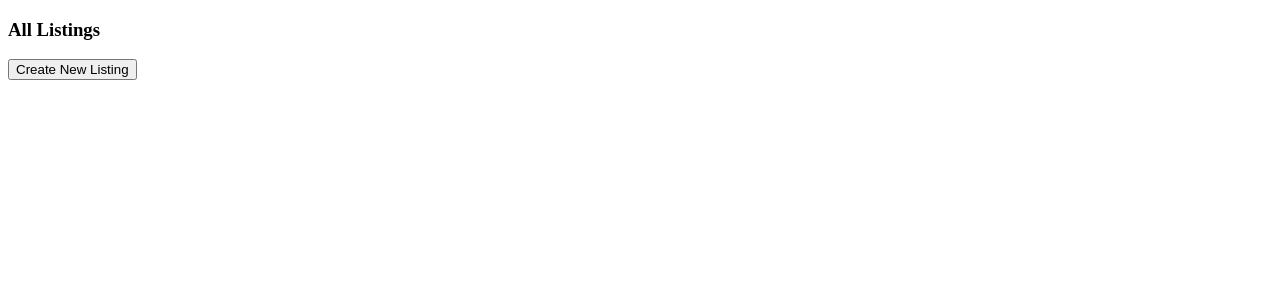
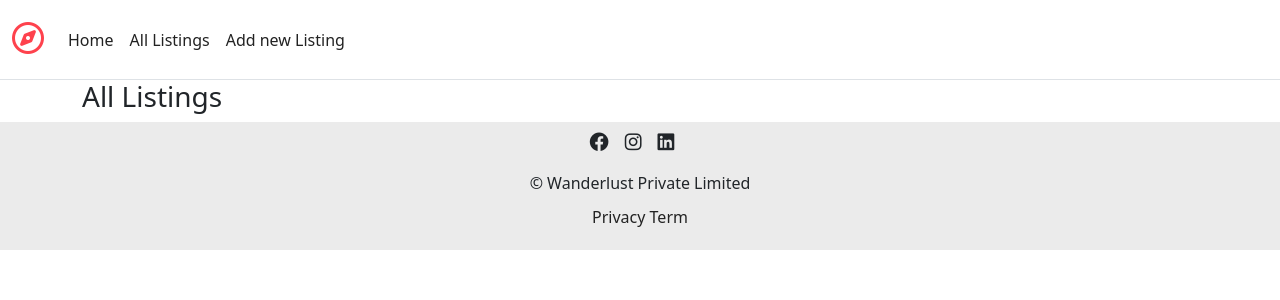
Before and after one commit to Santosh-Kumar45/Mern-Backened, a Node server app: page /listings in a window 1280 px wide. Shown: the top 300 px of the page. Run offline with Node 20, Linux system fonts and the light colour scheme; data that the repository does not hold is empty; some libraries are stand-ins or nearby versions.

Commit message:
stylling index

```diff
--- a/MAJORPROJECT/app.js
+++ b/MAJORPROJECT/app.js
@@ -4,6 +4,7 @@ const mongoose = require("mongoose");
 const Listing = require("./models/listing.js");
 const path = require("path");
 const methodOverride = require("method-override");
+const ejsMate=require("ejs-mate");
 
 const MONGO_URL = "mongodb://127.0.0.1:27017/wanderlust";
 
@@ -23,7 +24,8 @@ app.set("view engine", "ejs");
 app.set("views", path.join(__dirname, "views"));
 app.use(express.urlencoded({ extended: true }));
 app.use(methodOverride("_method"));
-
+app.engine('ejs',ejsMate);
+app.use(express.static(path.join(__dirname,"/public")));
 
 
 app.get("/", (req, res) => {
@@ -72,6 +74,15 @@ app.put("/listings/:id", async (req, res) => {
     res.redirect(`/listings/${id}`);
 });
 
+//Delete Route
+app.delete("/listings/:id", async (req, res) => {
+    let { id } = req.params;
+    let deletedListing = await Listing.findByIdAndDelete(id);
+    console.log(deletedListing);
+    res.redirect("/listings");
+});
+
+
 // app.get("/testListing",async(req,res)=>{
 //     let sampleListing=new Listing({
 //         title:"My New Villa",
--- a/MAJORPROJECT/package.json
+++ b/MAJORPROJECT/package.json
@@ -11,6 +11,7 @@
   "description": "",
   "dependencies": {
     "ejs": "^7.0.2",
+    "ejs-mate": "^4.0.0",
     "express": "^5.3.0",
     "method-override": "^3.0.0",
     "mongoose": "^9.12.2"
--- /dev/null
+++ b/MAJORPROJECT/public/css/style.css
@@ -0,0 +1,53 @@
+/* body{
+    background-color: pink;
+} */
+
+/* Navbar */
+.navbar {
+    height: 5rem;
+    background-color: white;
+}
+
+.fa-compass {
+    color: #fe424d;
+    font-size: 2rem;
+}
+
+.nav-link {
+    color: #222222 !important;
+}
+
+/* Footer */
+.f-info-links a {
+    text-decoration: none;
+    color: #222222;
+}
+
+.f-info-links a:hover {
+    text-decoration: underline;
+}
+
+.f-info-links {
+    width: 100%;
+}
+
+.f-info-socials, .f-info-brand {
+    width: 100%;
+    display: flex;
+    align-items: center;
+    justify-content: center;
+}
+.f-info-socials i {
+    font-size: 1.2rem;
+    margin-right: 1rem;
+}
+
+.f-info {
+    text-align: center;
+    height: 8rem;
+    background-color: #ebebeb;
+    display: flex;
+    flex-wrap: wrap;
+    justify-content: center;
+    align-items:space-evenly;
+}
--- /dev/null
+++ b/MAJORPROJECT/views/includes/footer.ejs
@@ -0,0 +1,14 @@
+<footer>
+    <div class="f-info">
+        <div class="f-info-socials">
+            <i class="fa-brands fa-facebook"></i>
+            <i class="fa-brands fa-instagram"></i>
+            <i class="fa-brands fa-linkedin"></i>
+        </div>
+        <div class="f-info-brand">&copy; Wanderlust Private Limited</div>
+        <div class="f-info-links">
+            <a href="/privacy">Privacy</a>
+            <a href="/term">Term</a>
+        </div>
+    </div>
+</footer>
--- /dev/null
+++ b/MAJORPROJECT/views/includes/navbar.ejs
@@ -0,0 +1,20 @@
+<nav class="navbar navbar-expand-md bg-body-light  border-bottom  sticky-top ">
+  <div class="container-fluid">
+    <a class="navbar-brand" href="/"><i class="fa-regular fa-compass"></i></a>
+    <button
+     class="navbar-toggler"
+      type="button"
+      data-bs-toggle="collapse"
+      data-bs-target="#navbarNavAltMarkup"
+      >
+      <span class="navbar-toggler-icon"></span>
+    </button>
+    <div class="collapse navbar-collapse" id="navbarNavAltMarkup">
+      <div class="navbar-nav">
+        <a class="nav-link" href="/">Home</a>
+        <a class="nav-link" href="/listings">All Listings</a>
+        <a class="nav-link" href="/listings/new">Add new Listing</a>
+      </div>
+    </div>
+  </div>
+</nav>
--- /dev/null
+++ b/MAJORPROJECT/views/layouts/boilerplate.ejs
@@ -0,0 +1,26 @@
+<!DOCTYPE html>
+<html lang="en">
+
+<head>
+    <meta charset="UTF-8">
+    <meta name="viewport" content="width=device-width, initial-scale=1.0">
+    <title>WanderLust</title>
+    <link rel="stylesheet" href="/css/style.css">
+    <link href="https://cdn.jsdelivr.net/npm/bootstrap@5.3.9/dist/css/bootstrap.min.css" rel="stylesheet"
+        integrity="sha384-yEPZ7jP9S0QKiUQ0m3jjsO4ProIW7wvR9gXkI7JOGa2XVsw53Yke2bsdkBbjmmiX" crossorigin="anonymous">
+    <link rel="stylesheet" href="https://cdnjs.cloudflare.com/ajax/libs/font-awesome/6.4.2/css/all.css"
+        integrity="sha512-KOWhIs2d8WrPgR4lTaFgxI35LLOp5PRki/DxQvb7mlP29YZ5iJ5v8tiLWF7JLk5nDBlgPP1gHzw96cZ77oD7zQ=="
+        crossorigin="anonymous" referrerpolicy="no-referrer">
+</head>
+
+<body>
+    <%- include("../includes/navbar.ejs") %>
+    <div class="container"><%- body %></div>
+
+    <%- include("../includes/footer.ejs") %>
+    <script src="https://cdn.jsdelivr.net/npm/bootstrap@5.3.9/dist/js/bootstrap.bundle.min.js"
+    integrity="sha384-WyOxWvTyr1QaMPfiPJSv76iReVthorl5uWlFtZPyK0IEB0hGzo9y5Bp9mYanr8Bu"
+    crossorigin="anonymous"></script>
+</body>
+
+</html>
--- a/MAJORPROJECT/views/listings/edit.ejs
+++ b/MAJORPROJECT/views/listings/edit.ejs
@@ -20,7 +20,7 @@
         <br/><br/>
         <input name="listing[country]" value="<%=listing.country%>" type="text"/>
         <br/><br/>
-        <button>Edit</button>
+        <button>Edit this Listing</button>
     </form>
 </body>
 </html>
--- a/MAJORPROJECT/views/listings/index.ejs
+++ b/MAJORPROJECT/views/listings/index.ejs
@@ -1,24 +1,25 @@
-<!DOCTYPE html>
-<html lang="en">
+<% layout("/layouts/boilerplate") %>
 
-<head>
-    <meta charset="UTF-8">
-    <meta name="viewport" content="width=device-width, initial-scale=1.0">
-    <title>wanderLust</title>
-</head>
+    <body>
+        <h3>All Listings</h3>
+        <!-- <form method="GET" action="/listings/new">
+        <button>Create New Listing</button>
+    </form> -->
 
-<body>
-    <h3>All Listings</h3>
-    <form method="GET" action="/listings/new">
-        <button>Create New Listing</button>
-    </form>
-    <ul>
-        <% for(let listing of allListings){ %>
-            <li>
-                <a href="/listings/<%=listing._id%>"><%=listing.title %></a>
-            </li>
-            <% } %>
-    </ul>
-</body>
+        <div class="row">
+            <% for(let listing of allListings){ %>
+                <div class="card" style="width: 20rem;">
+                    <img src="<%=listing.image %>" class="card-img-top" alt="listing_image">
+                    <div class="card-body">
+                        <p class="card-text">
+                            <%= listing.title %> <br />
+                                &#8377; <%= listing.price.toLocaleString("en-IN") %>/ night
+                        </p>
+                    </div>
+                </div>
+                <% } %>
+        </div>
 
-</html>
+
+
+    </body>
```
Also changed, not shown: MAJORPROJECT/views/listings/show.ejs (+6 -9 lines), 1 other file.
